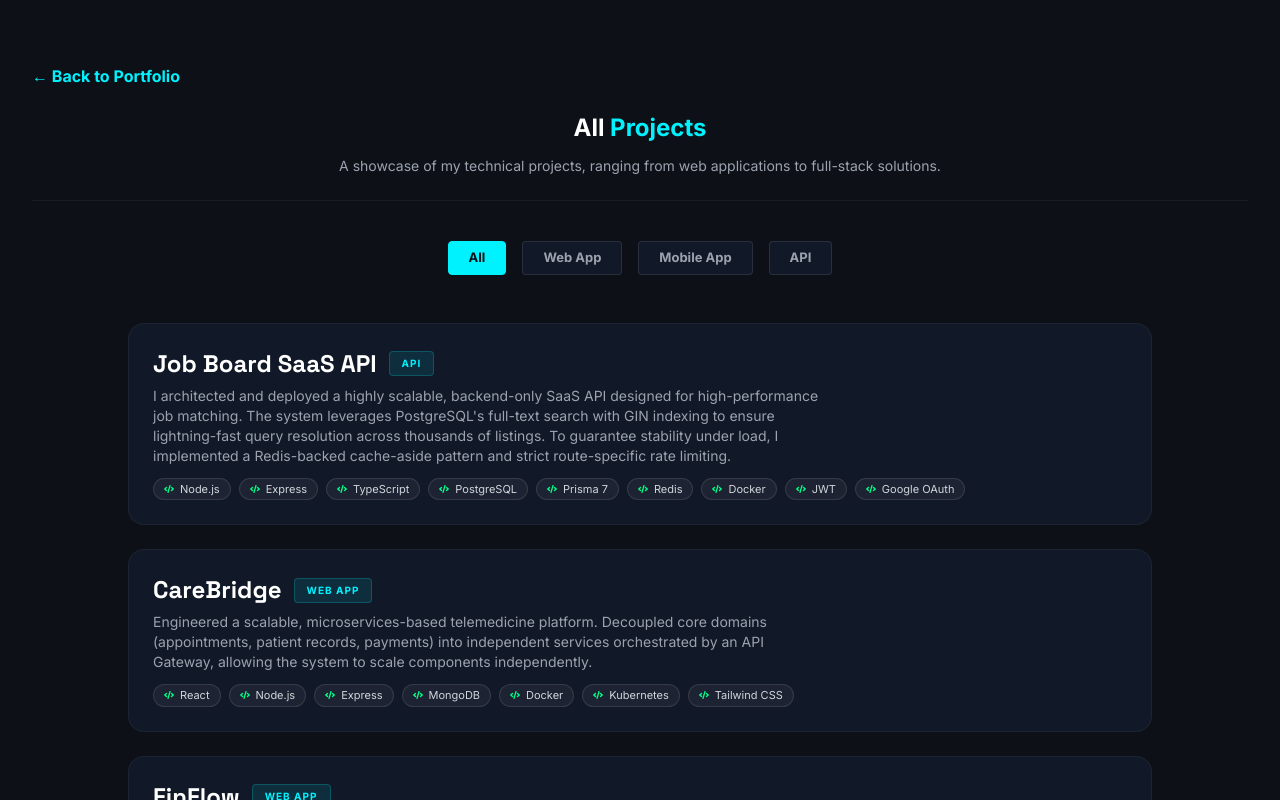
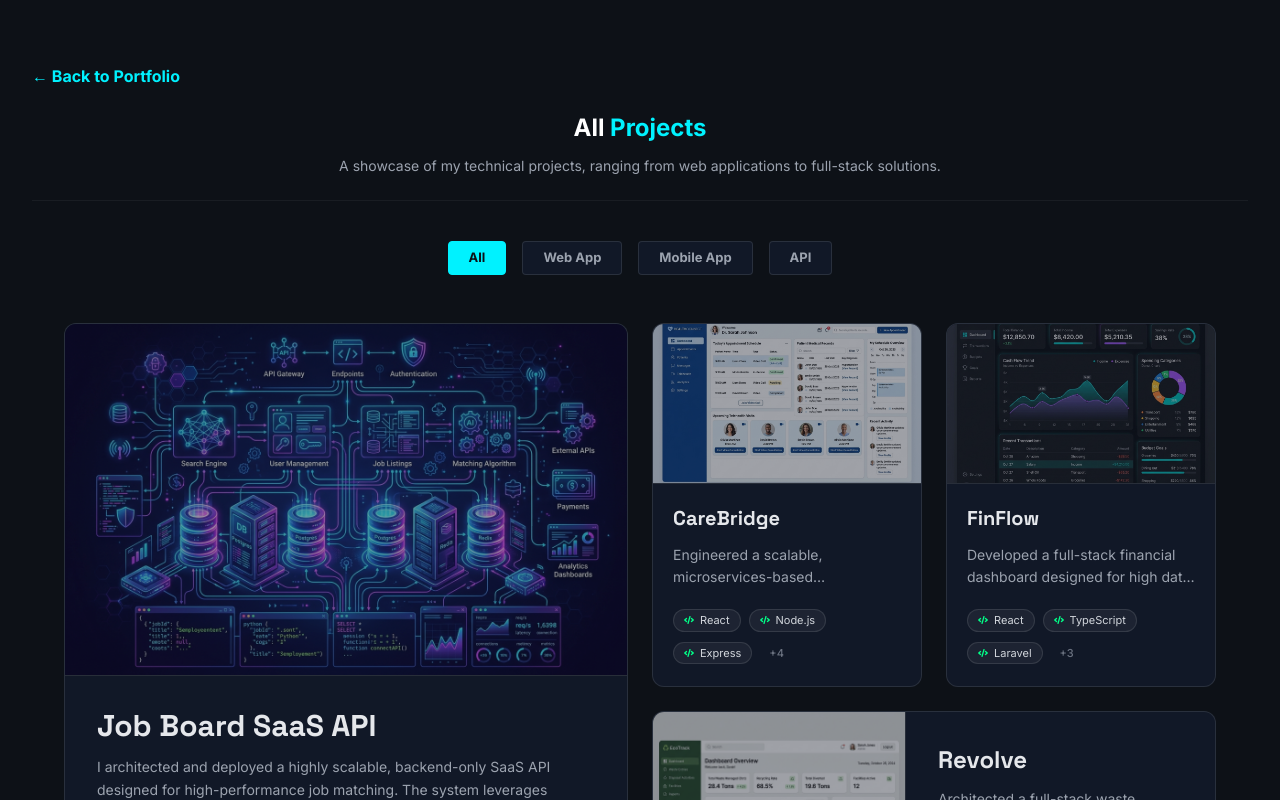
Before and after one commit to ShafnyHadhy/shafny-hadhy, a React (Vite) app: page /projects in a window 1280 px wide. Shown: the top 800 px of the page. Built offline with nearby package versions, Linux system fonts and the light colour scheme.

Commit message:
feat: add Projects component with portfolio data rendering and modal details functionality

```diff
--- a/src/components/Projects.jsx
+++ b/src/components/Projects.jsx
@@ -147,7 +147,40 @@ const FilterTabs = ({ activeFilter, setFilter }) => {
     );
 };
 
-const ProjectCard = ({ project, onClick }) => {
+const ProjectCard = ({ project, onClick, index }) => {
+    const normalizedIndex = index % 4;
+    const isLargeLeft = normalizedIndex === 0;
+    const isSmallTopRight = normalizedIndex === 1 || normalizedIndex === 2;
+    const isWideBottomRight = normalizedIndex === 3;
+
+    let gridClasses = '';
+    let layoutClasses = 'flex-col';
+    let imageClasses = 'w-full border-b border-white/10';
+    let contentClasses = 'w-full flex-grow';
+    let titleClasses = 'font-bold text-gray-200 group-hover:text-accent transition-colors ';
+    let descClasses = 'text-gray-400 text-sm leading-relaxed ';
+
+    if (isLargeLeft) {
+        gridClasses = 'md:col-span-2 lg:col-span-2 lg:row-span-2';
+        imageClasses += ' h-64 lg:h-[55%]';
+        contentClasses += ' p-6 lg:p-8';
+        titleClasses += 'text-2xl lg:text-3xl';
+        descClasses += 'line-clamp-4 lg:line-clamp-none';
+    } else if (isWideBottomRight) {
+        gridClasses = 'md:col-span-2 lg:col-span-2';
+        layoutClasses = 'flex-col sm:flex-row';
+        imageClasses = 'w-full sm:w-[45%] h-48 sm:h-auto border-b sm:border-b-0 sm:border-r border-white/10';
+        contentClasses = 'w-full sm:w-[55%] justify-center p-6 lg:p-8';
+        titleClasses += 'text-xl lg:text-2xl';
+        descClasses += 'line-clamp-3';
+    } else { // isSmallTopRight
+        gridClasses = 'md:col-span-1 lg:col-span-1';
+        imageClasses += ' h-48 lg:h-40';
+        contentClasses += ' p-5';
+        titleClasses += 'text-lg lg:text-xl';
+        descClasses += 'line-clamp-2';
+    }
+
     return (
         <motion.div
             layout
@@ -156,46 +189,43 @@ const ProjectCard = ({ project, onClick }) => {
             exit={{ opacity: 0, scale: 0.95 }}
             transition={{ duration: 0.3 }}
             onClick={() => onClick(project)}
-            className="group w-full bg-surface border border-white/5 hover:border-accent/40 rounded-2xl p-5 md:p-6 cursor-pointer transition-all duration-300 flex flex-col md:flex-row md:items-center justify-between gap-4 md:gap-6 relative"
+            className={`group w-full bg-surface border border-white/10 hover:border-accent/40 rounded-xl cursor-pointer transition-all duration-300 flex overflow-hidden relative ${gridClasses} ${layoutClasses}`}
         >
-            <div className="flex-grow flex flex-col gap-1.5 relative z-10 w-full md:w-auto">
+            {/* Image Container */}
+            <div className={`relative overflow-hidden bg-primary/20 flex-shrink-0 ${imageClasses}`}>
+                <img src={project.image} alt={project.title} className="w-full h-full object-cover opacity-60 group-hover:opacity-100 group-hover:scale-105 transition-all duration-700" />
+            </div>
+
+            {/* Content Container */}
+            <div className={`flex flex-col gap-3 ${contentClasses}`}>
                 <div className="flex items-center gap-3">
-                    <h3 className="text-xl md:text-2xl font-bold text-white group-hover:text-accent transition-colors">
+                    <h3 className={titleClasses}>
                         {project.title}
                     </h3>
-                    <span className="px-3 py-1 bg-accent/10 border border-accent/20 rounded text-[10px] text-accent font-bold uppercase tracking-widest hidden sm:inline-block">
-                        {project.category}
-                    </span>
                 </div>
 
-                <p className="text-gray-400 text-[13px] md:text-sm mb-2 md:mb-0 max-w-2xl">
+                <p className={descClasses}>
                     {project.solution}
                 </p>
 
-                <div className="flex flex-wrap items-center gap-2 mt-1.5">
-                    {project.tech.map((t, i) => (
-                        <span key={i} className="text-[11px] px-2.5 py-0.5 rounded-full bg-white/5 border border-white/10 text-gray-300 flex items-center gap-1.5 hover:bg-white/10 transition-colors">
+                <div className="flex flex-wrap items-center gap-2 mt-auto pt-2">
+                    {project.tech.slice(0, isSmallTopRight ? 3 : 5).map((t, i) => (
+                        <span key={i} className="text-[11px] px-2.5 py-0.5 rounded-full bg-white/5 border border-white/10 text-gray-300 flex items-center gap-1.5 hover:bg-white/10 hover:text-accent transition-colors cursor-default">
                             <FaCode size={10} className="text-accentGreen" /> {t}
                         </span>
                     ))}
+                    {project.tech.length > (isSmallTopRight ? 3 : 5) && (
+                        <span className="text-[11px] px-2 py-1 rounded-full border border-transparent text-gray-500 font-medium hover:text-accent transition-colors cursor-default">
+                            +{project.tech.length - (isSmallTopRight ? 3 : 5)}
+                        </span>
+                    )}
                 </div>
             </div>
-
-            <div className="hidden md:flex items-center flex-shrink-0 opacity-0 group-hover:opacity-100 transition-all transform translate-x-4 group-hover:translate-x-0 duration-300">
-                <div className="w-10 h-10 rounded-full border border-gray-700 bg-primary flex items-center justify-center text-white group-hover:bg-accent group-hover:text-primary group-hover:border-accent transition-colors shadow-lg">
-                    <FaExternalLinkAlt size={12} />
-                </div>
-            </div>
-
-            {/* Show category badge on mobile absolute top-right */}
-            <span className="px-3 py-1 bg-accent/10 border border-accent/20 rounded text-[10px] text-accent font-bold uppercase tracking-widest sm:hidden absolute top-6 right-6">
-                {project.category}
-            </span>
         </motion.div>
     );
 };
 
-const Projects = ({ limit = 3, showViewMore = true, showBackButton = false }) => {
+const Projects = ({ limit = 4, showViewMore = true, showBackButton = false }) => {
     const [selectedProject, setSelectedProject] = useState(null);
     const [filter, setFilter] = useState("All");
     const [filteredProjects, setFilteredProjects] = useState(projectsData);
@@ -229,11 +259,11 @@ const Projects = ({ limit = 3, showViewMore = true, showBackButton = false }) =>
 
                 <motion.div
                     layout
-                    className="flex flex-col gap-4 sm:gap-6 max-w-5xl mx-auto"
+                    className="grid grid-cols-1 md:grid-cols-2 lg:grid-cols-4 gap-4 sm:gap-6 max-w-6xl mx-auto"
                 >
                     <AnimatePresence>
-                        {filteredProjects.slice(0, limit ? limit : filteredProjects.length).map((project) => (
-                            <ProjectCard key={project.id} project={project} onClick={setSelectedProject} />
+                        {filteredProjects.slice(0, limit ? limit : filteredProjects.length).map((project, index) => (
+                            <ProjectCard key={project.id} project={project} onClick={setSelectedProject} index={index} />
                         ))}
                     </AnimatePresence>
                 </motion.div>
```
